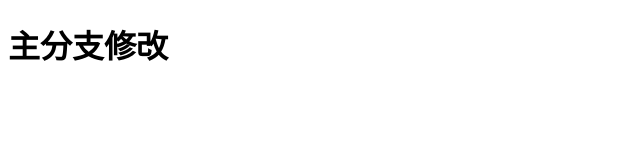
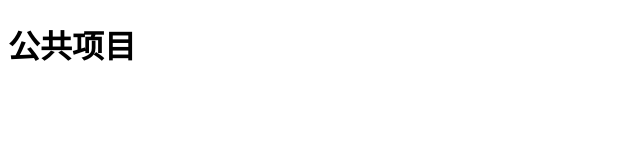
Before and after one commit to jmfwgqwd/yuncheng, a plain HTML site: page index.html in a window 1280 px wide. Shown: the whole page, without its empty margins (0-640 px from the left). Drawn offline with Linux system fonts and the light colour scheme.

Commit message:
Revert "主分支第二次提交"
This reverts commit 6180b432eaa21e4c0c3cdc8bc79f5590cbf3c9e2.

```diff
--- a/index.html
+++ b/index.html
@@ -7,6 +7,6 @@
     <title>Document</title>
 </head>
 <body>
-    <h1>主分支修改</h1>
+    <h1>公共项目</h1>
 </body>
 </html>
```
